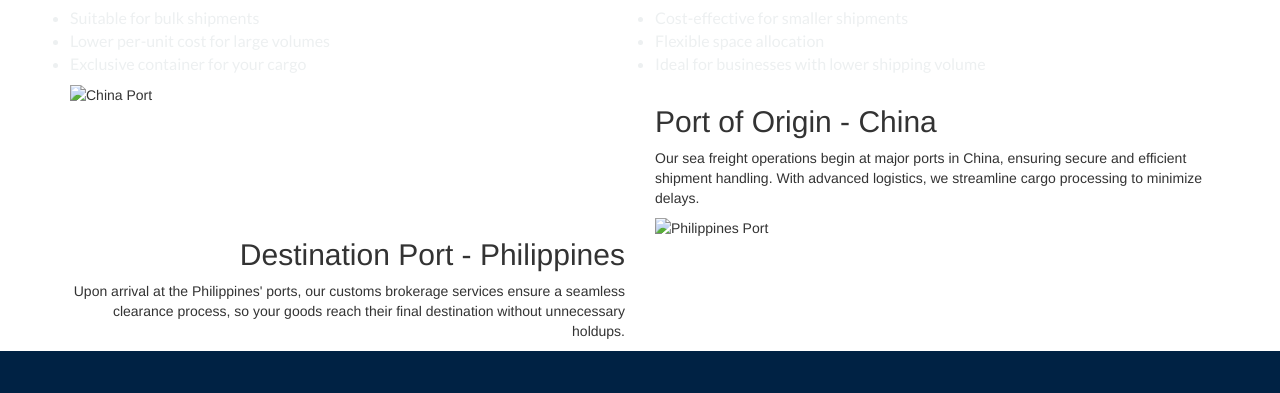
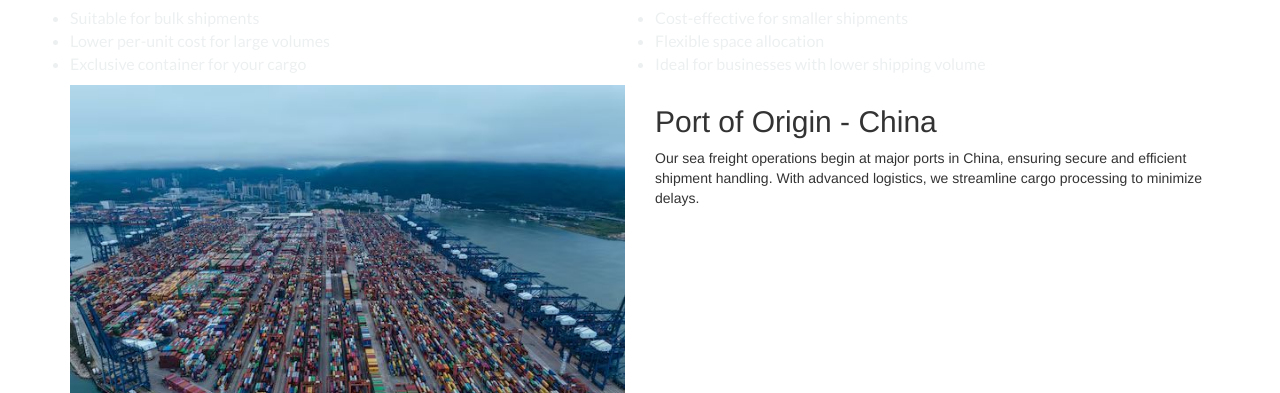
Before and after one commit to macopal/East-Asia-Freighters, a plain HTML site: page Page 5.html in a window 1280 px wide. Shown: the part 759-1152 px from the top of the page. Drawn offline with nearby package versions, Linux system fonts and the light colour scheme.

Commit message:
Update Page 5.html

```diff
--- a/Page 5.html
+++ b/Page 5.html
@@ -103,7 +103,7 @@
 				<div class="row dock-row">
 					<div class="col-md-6">
 						<img
-							src="page5-Shenzhen-dock.png"
+							src="img/page5-Shenzhen-dock.png"
 							alt="China Port"
 							class="img-responsive dock-img"
 						/>
@@ -129,7 +129,7 @@
 					</div>
 					<div class="col-md-6">
 						<img
-							src="page5-Manila-dock.jpg"
+							src="img/page5-Manila-dock.jpg"
 							alt="Philippines Port"
 							class="img-responsive dock-img"
 						/>
```
